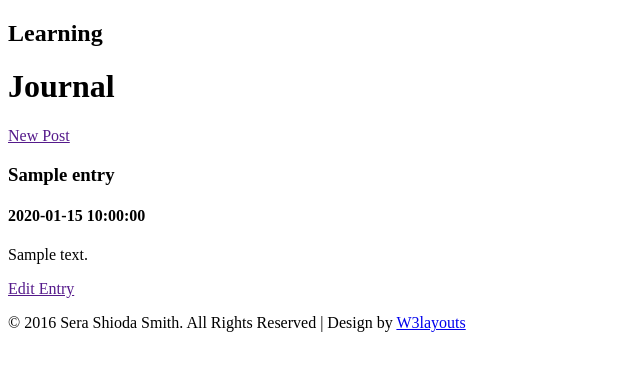
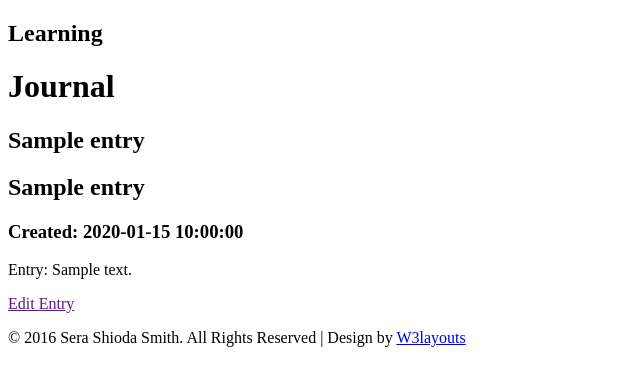
Before and after one commit to serashioda/learning_journal, a Python web app: template learning_journal_basic/templates/detail.jinja2 in a window 1280 px wide. Shown: the part 107-493 px from the top of the page, without its empty margins (0-640 px from the left). Run offline with Jinja, Linux system fonts and the light colour scheme; the template is opened without the code that fills it: most values are stand-ins (such as "Sample title", 1, 10 or a date in 2020).

Commit message:
fixed order of entries in views. added creation date and full title to detail and edit.

```diff
--- a/learning_journal_basic/templates/detail.jinja2
+++ b/learning_journal_basic/templates/detail.jinja2
@@ -3,11 +3,12 @@
 
 {% block body %}
 
-<h3>{{ entry.title }}</h3>
-<h4>{{ entry.creation_date }}</h4>
-<p>{{ entry.body }}</p>
-<div class="about-btn">
-<a href="{{ request.route_url('edit', id=entry.id) }}">Edit Entry</a>
-<div>
+    <h2>{{ entry.title }}</h2>
+    <h2>{{ entry.title1 }}</h2>
+    <h3>Created: {{ entry.create_date }}</h3>
+        <p>Entry: {{ entry.body }}</p>
+    <div class="about-btn">
+        <a href="{{ request.route_url('edit', id=entry.id) }}">Edit Entry</a>
+    <div>
 
 {% endblock %}
--- a/learning_journal_basic/templates/layout.jinja2
+++ b/learning_journal_basic/templates/layout.jinja2
@@ -69,7 +69,7 @@ License URL: http://creativecommons.org/licenses/by/3.0/
                     <h2>Learning</h2>
                     <h1>Journal</h1>
                     <div class="about-btn">
-                        <a href="{{ request.route_url('create') }}">New Post</a>
+                        <!-- <a href="{{ request.route_url('create') }}">New Post</a> -->
                     </div>
                 </div>
             </div>
--- a/learning_journal_basic/templates/list.jinja2
+++ b/learning_journal_basic/templates/list.jinja2
@@ -28,9 +28,10 @@
                         <div class="banner1-text">
                             <h2>{{ entry.title }}</h2>
                             <h1>{{ entry.title1 }}</h1>
-                            <p>{{ entry.body }}</p>
+                            <h1>Created: {{ entry.create_date }}</h1>
+                            <p>Entry: {{ entry.body }}</p>
                             <div class="about-btn">
-                                <a href="{{ request.route_url('edit', id=entry.id) }}">Edit Post</a>
+                                <a href="{{ request.route_url('detail', id=entry.id) }}">Read More</a>
                             </div>
                         </div>
                     </div>
```
Also changed, not shown: learning_journal_basic/views.py (+26 -30 lines), learning_journal_basic/templates/edit.jinja2 (line endings or trailing spaces), 1 other file.
